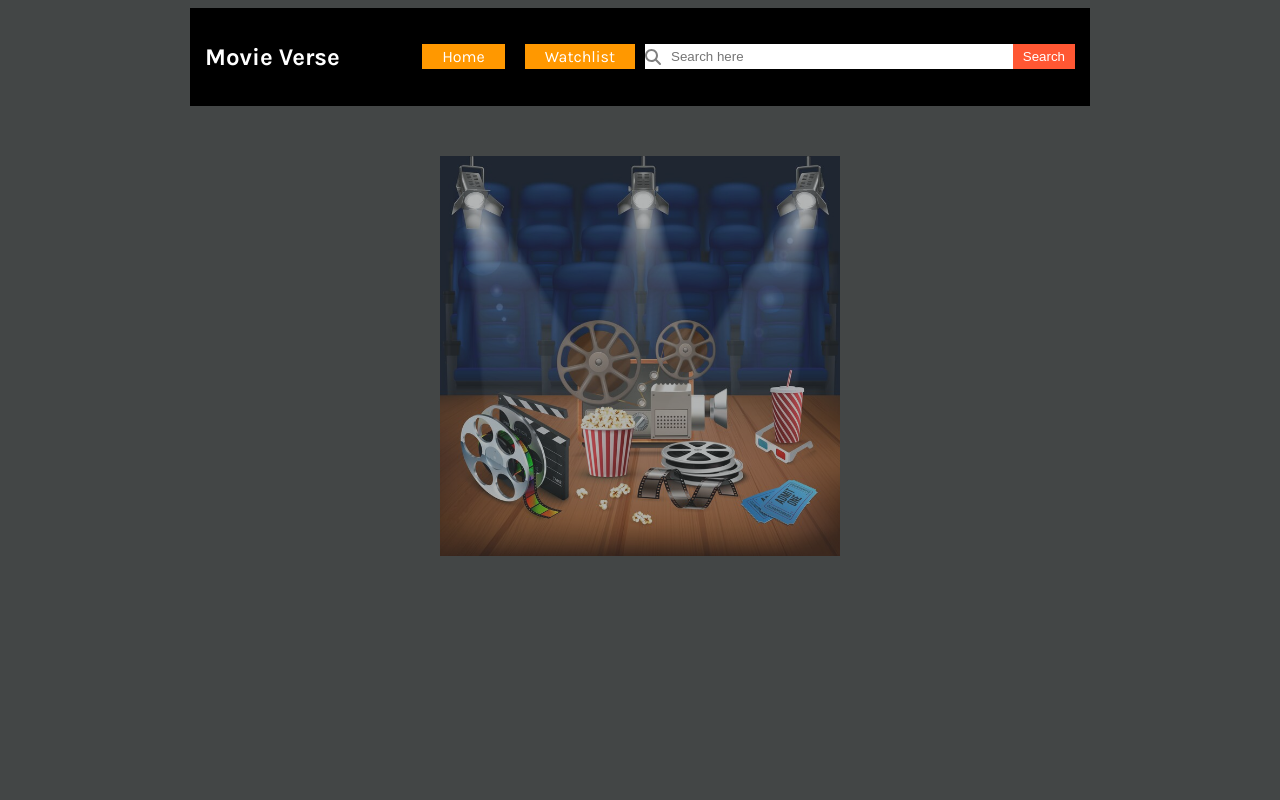
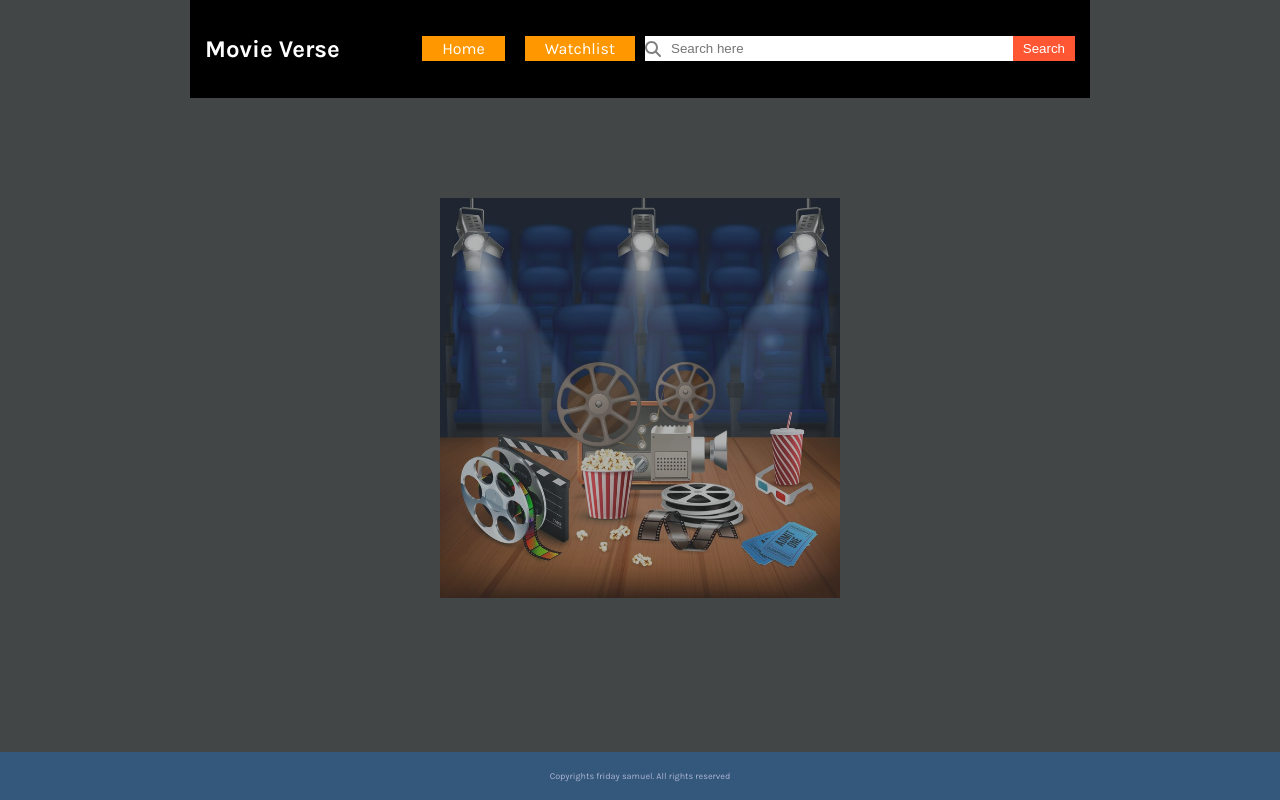
Before and after one commit to SamueldDev/React-movie-app, a React (Vite) app: page / in a window 1280 px wide. Built offline with nearby package versions, Linux system fonts and the light colour scheme.

Commit message:
added footer

```diff
--- a/src/App.css
+++ b/src/App.css
@@ -7,12 +7,15 @@ body{
   background-color: #434646;
   color: white;
   font-family: "Karla", sans-serif;
+  margin: 0;
+
 }
 
 .container{
   width: 95%;
   max-width: 900px;
   margin: 0 auto;
+  flex: 1;
 
 }
 
@@ -183,6 +186,10 @@ input[type="text"]{
 
 
 @media(min-width:480px){
+
+  .cinema-cont{
+    margin-top: 100px;
+  }
 
   .nav-menu{
   display: none;
@@ -433,3 +440,27 @@ input[type="text"]{
   border-radius: 5px;
   font-size: 15px;
 }
+
+.app-container{
+  display: flex;
+  flex-direction: column;
+  min-height: 100%;
+
+}
+
+
+.footer{
+  background-color: #34577c;
+  padding: 10px;
+  position: fixed;
+  left: 0;
+  right: 0;
+  bottom: 0;
+  text-align: center;
+
+}
+
+.footer p{
+  color: rgba(222, 222, 250, 0.7);
+  font-size: 9px;
+}
--- a/src/App.jsx
+++ b/src/App.jsx
@@ -8,6 +8,7 @@ import Header from "./components/Header";
 import SearchDisplay from "./components/SearchDisplay";
 import WatchList from "./components/WatchList";
 import "./App.css";
+import Footer from "./components/footer";
 
 export default function App() {
     const [watchlist, setWatchlist] = useState([]);
@@ -24,9 +25,10 @@ export default function App() {
     }
 
     return (
-
-        <Router>
-            <div className="container">
+        <>
+             <Router>
+                <div className="app-container">
+                <div className="container">
             <Header setMovies={setMovies} />
 
             <Routes>
@@ -46,8 +48,16 @@ export default function App() {
                     />
                 } />
             </Routes>
+
             </div>
+                </div>
 
+            <Footer />
         </Router>
+
+
+        </>
+
+
     );
 }
--- /dev/null
+++ b/src/components/Footer.jsx
@@ -0,0 +1,11 @@
+
+
+import React from 'react'
+
+export default function Footer() {
+  return (
+    <footer className='footer'>
+        <p>Copyrights friday samuel. All rights reserved</p>
+    </footer>
+  )
+}
```
